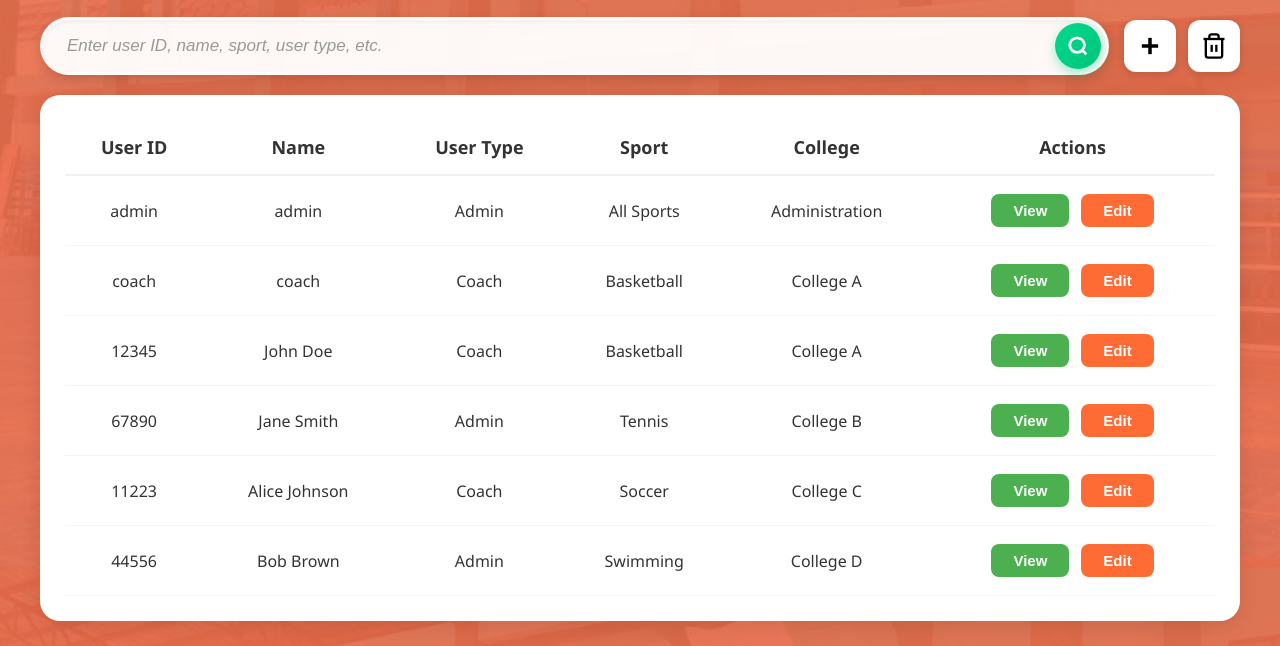
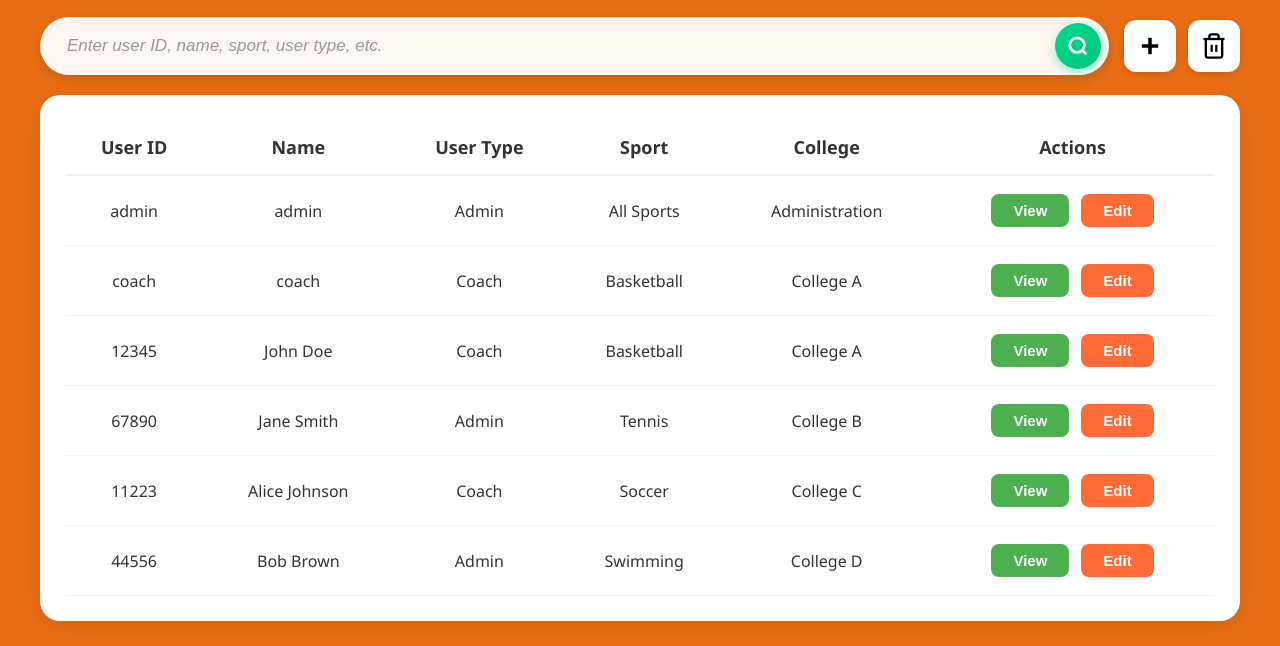
Before and after one commit to hagoldruzz03/SLSU---VumpIT, a plain HTML site: page admin.html in a window 1280 px wide. Shown: the part 233-879 px from the top of the page. Drawn offline with Linux system fonts and the light colour scheme.

Commit message:
Update admin.css

```diff
--- a/css/admin.css
+++ b/css/admin.css
@@ -8,12 +8,10 @@
 
 body {
     font-family: 'Segoe UI', Tahoma, Geneva, Verdana, sans-serif;
-    background-color: #e96d15;
-    background: url('/elements/background.png') center center / cover no-repeat fixed;
+    background: #e96d15;
     min-height: 100vh;
     overflow-x: hidden;
 }
-
 /* Header Styles */
 .header {
     background: linear-gradient(135deg, #19cb4f 0%, #03ba55 100%);
```
